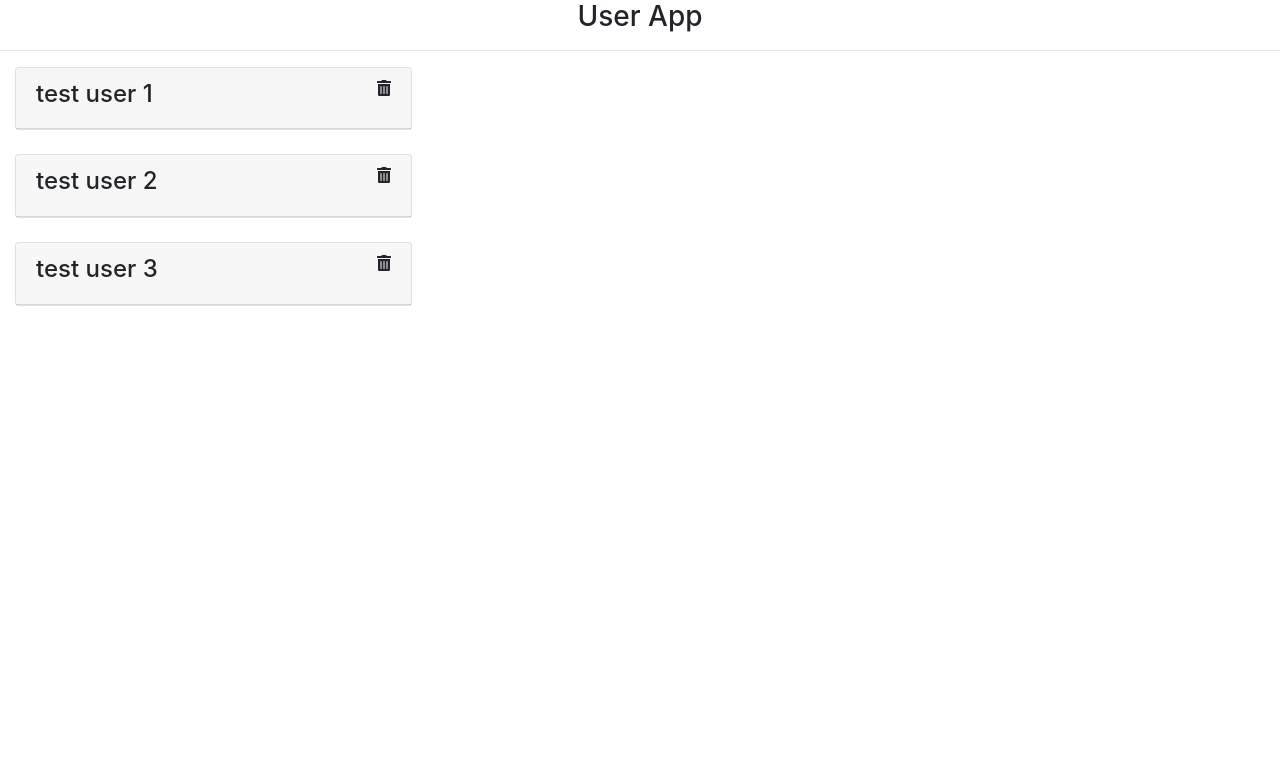
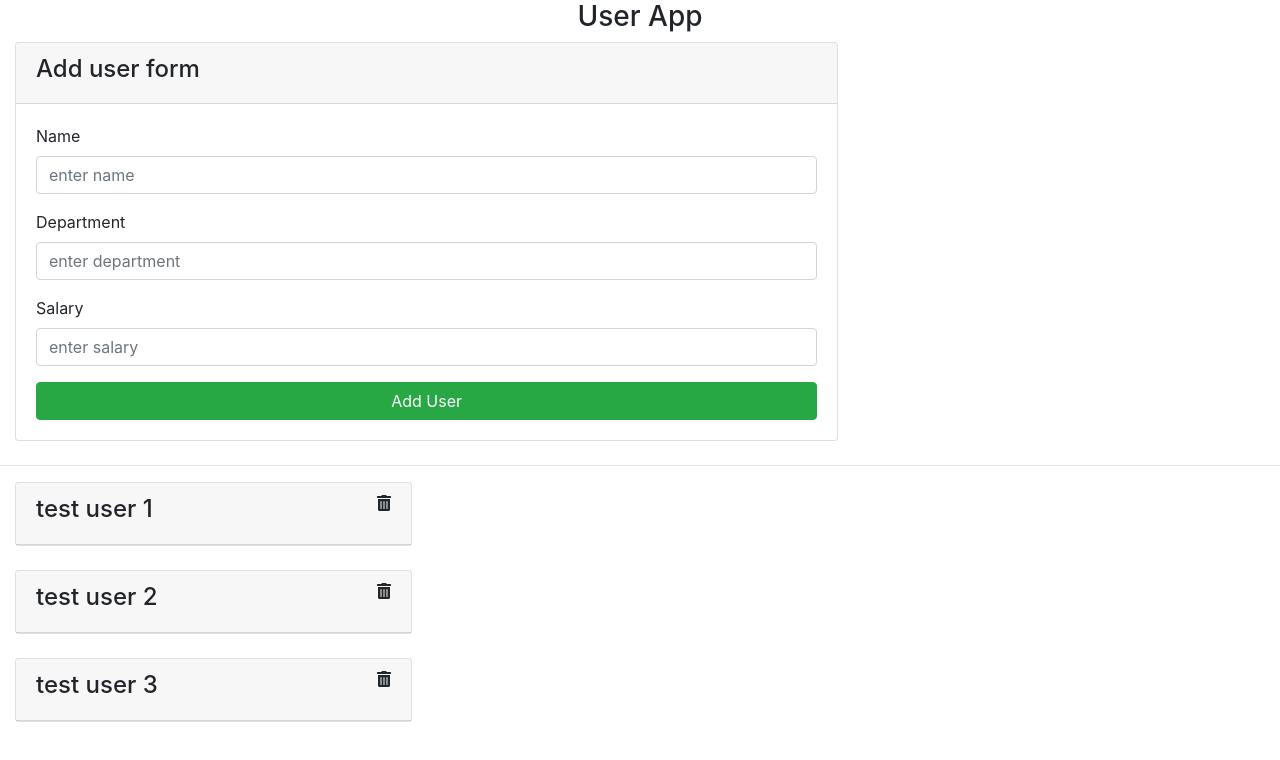
Before and after one commit to melihs/react-beginning, a React (Create React App) app: page / in a window 1280 px wide. Shown: the top 760 px of the page. Built offline with nearby package versions, Linux system fonts and the light colour scheme.

Commit message:
created new components

```diff
--- a/src/App.js
+++ b/src/App.js
@@ -2,8 +2,9 @@ import React, { Component } from 'react';
 import './App.css';
 import Users from './components/Users';
 import Navbar from './components/Navbar';
-import { library } from '@fortawesome/fontawesome-svg-core'
-import {faCheckSquare,faTrashAlt} from '@fortawesome/free-solid-svg-icons'
+import { library } from '@fortawesome/fontawesome-svg-core';
+import {faCheckSquare,faTrashAlt} from '@fortawesome/free-solid-svg-icons';
+import AddUser from './components/AddUser';
 
 library.add(faCheckSquare, faTrashAlt)
 
@@ -12,6 +13,7 @@ class App extends Component {
         return (
             <div className="App">
                 <Navbar title="User App"/>
+                <AddUser/>
                 <hr/>
                 <Users/>
             </div>
--- /dev/null
+++ b/src/components/AddInput.js
@@ -0,0 +1,18 @@
+import React from 'react';
+import {FormGroup, Input, Label} from "reactstrap";
+
+function AddInput (props) {
+    return (
+        <FormGroup>
+            <Label for={ props.labelFor }>{ props.labelName }</Label>
+            <Input
+                type={ props.type }
+                name={ props.name }
+                id={ props.id }
+                placeholder={ props.placeholder }
+
+            />
+        </FormGroup>
+    )
+}
+export default AddInput;
--- /dev/null
+++ b/src/components/AddUser.js
@@ -0,0 +1,48 @@
+import React, {Component} from 'react';
+import { Col,Card,CardHeader,CardBody,Form,Button} from 'reactstrap';
+import AddInput from './AddInput';
+
+class AddUser extends Component {
+    render() {
+        return (
+            <Col md="8" className="mb-4">
+                <Card>
+                    <CardHeader>
+                        <h4>Add user form </h4>
+                    </CardHeader>
+                    <CardBody>
+                        <Form>
+                            <AddInput
+                                labelName="Name"
+                                labelFor="name"
+                                type="text"
+                                name="name"
+                                id="id"
+                                placeholder="enter name"
+                            />
+                            <AddInput
+                                labelName="Department"
+                                labelFor="deparment"
+                                type="text"
+                                name="department"
+                                id="id"
+                                placeholder="enter department"
+                            />
+                            <AddInput
+                                labelName="Salary"
+                                labelFor="salary"
+                                type="text"
+                                name="salary"
+                                id="id"
+                                placeholder="enter salary"
+                            />
+                            <Button color="success" block>Add User</Button>
+                        </Form>
+                    </CardBody>
+                </Card>
+            </Col>
+        );
+    }
+}
+
+export default AddUser;
```
